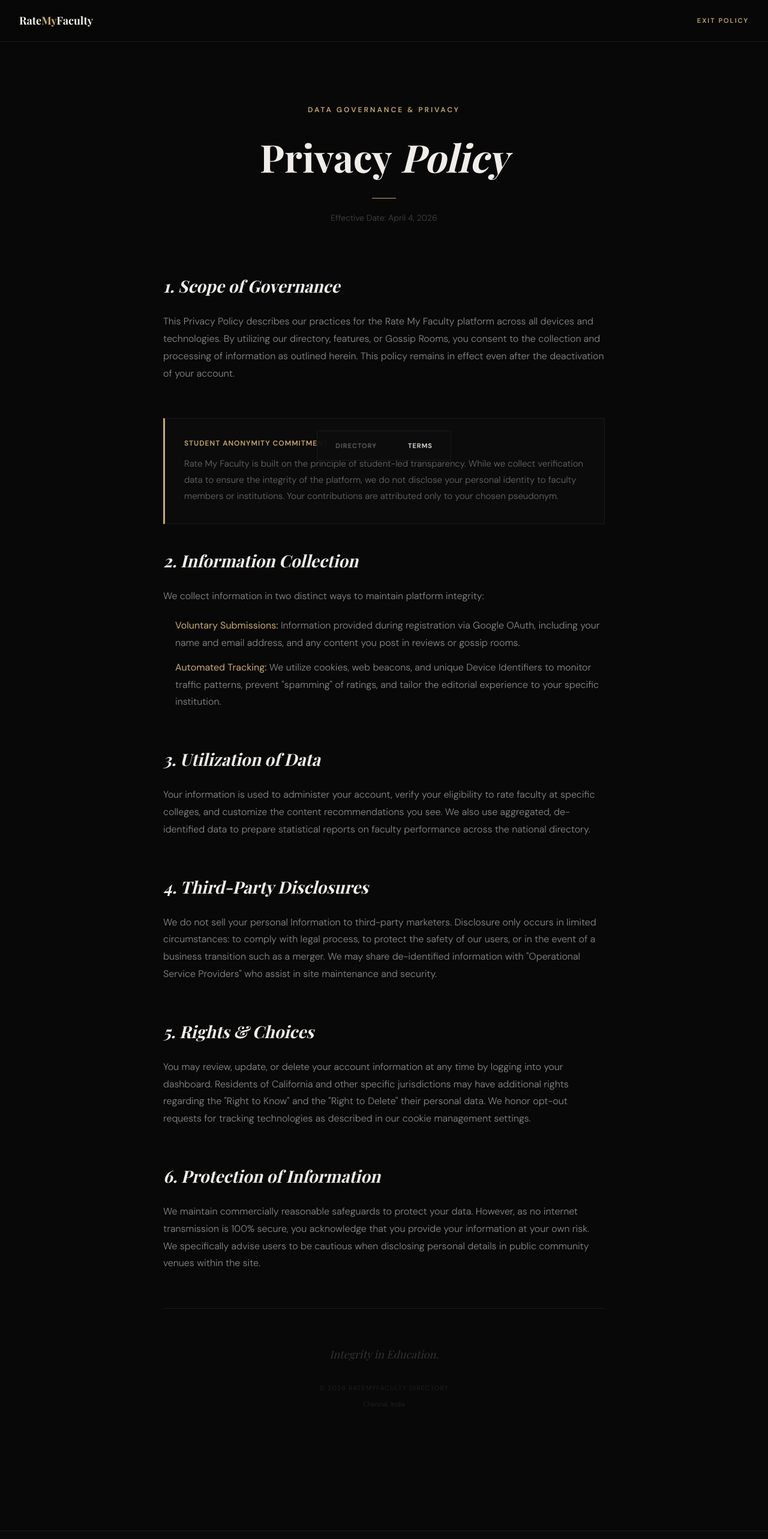
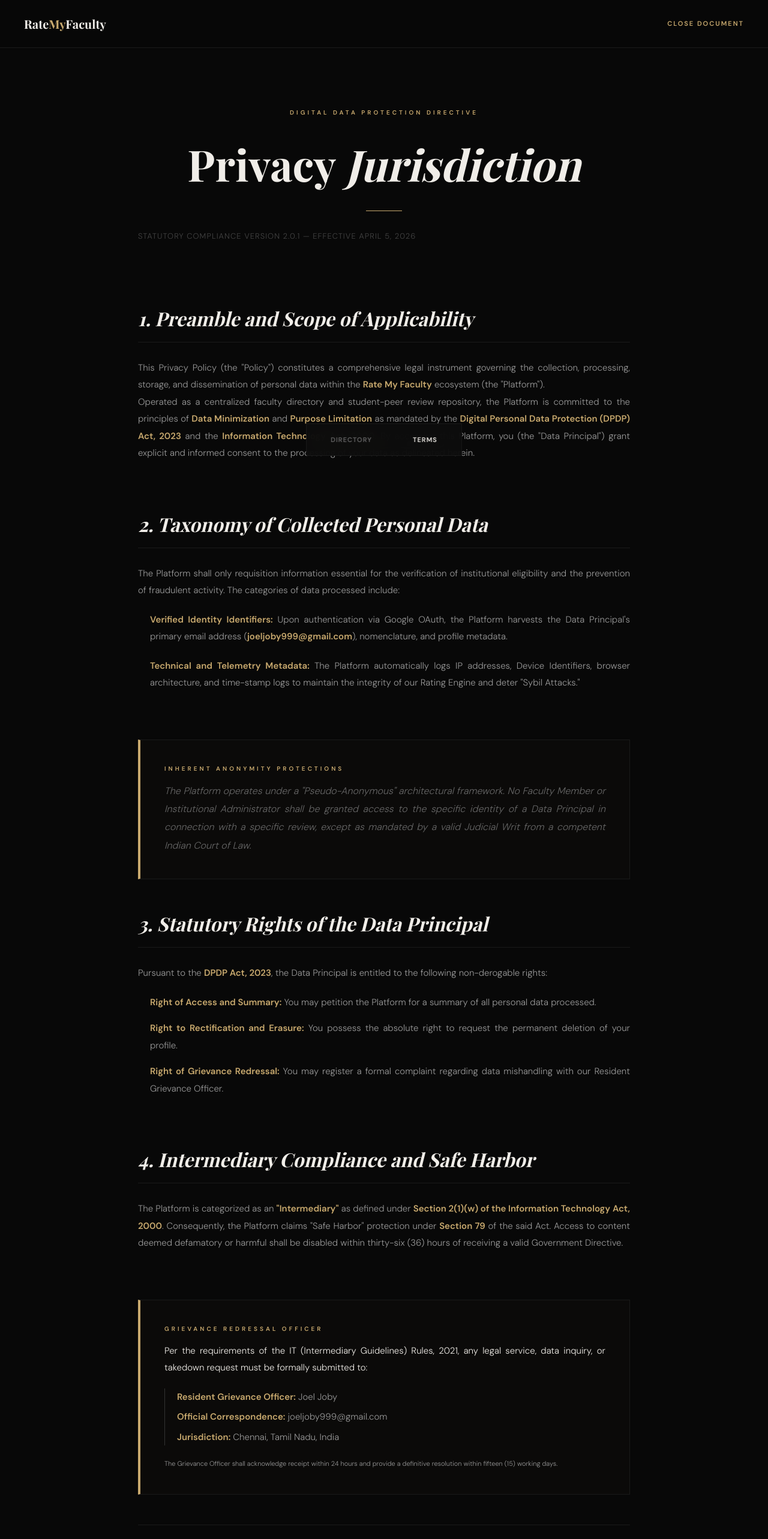
Before and after one commit to jj5585/Rate-My-Faculty, a Next.js app: page /privacy in a window 1280 px wide. Shown: the top 2566 px of the page at 60% size. Built offline with nearby package versions, Linux system fonts and the light colour scheme; a web font is replaced by a local one.

Commit message:
V2 Launch: Platform Rebrand, Legal Compliance, and Career Hub Teaser

```diff
--- a/src/app/page.tsx
+++ b/src/app/page.tsx
@@ -264,14 +264,21 @@ export default function HomePage() {
   height: "60px",
 }}>
   <div style={{ display: "flex", alignItems: "center", gap: "10px" }}>
+    <Link href="/" style={{ textDecoration: "none" }}>
       <span className="playfair" style={{ fontSize: "18px", fontWeight: 700, letterSpacing: "-0.3px", color: "#f0ede8" }}>
         Rate<span style={{ color: "#c8a96e" }}>My</span>Faculty
       </span>
+    </Link>
   </div>
-        <div style={{ display: "flex", alignItems: "center", gap: "16px" }}>
-          <Link href="/leaderboard" className="dmsans" style={{ fontSize: "12px", color: "#666", textDecoration: "none", letterSpacing: "1px", textTransform: "uppercase" }}>
-            Leaderboard
+
+  <div style={{ display: "flex", alignItems: "center", gap: "20px" }}>
+
+    {/* --- PROFILE LINK ADDED HERE --- */}
+    <Link href="/profile" className="dmsans" style={{ fontSize: "12px", color: "#666", textDecoration: "none", letterSpacing: "1px", textTransform: "uppercase" }}>
+      Profile
     </Link>
+    {/* ------------------------------ */}
+
     <button
       onClick={() => session ? signOut() : signIn("google")}
       className="btn-ghost"
--- a/src/app/privacy/page.tsx
+++ b/src/app/privacy/page.tsx
@@ -18,7 +18,7 @@ export default function PrivacyPage() {
       backgroundColor: "#080808",
       color: "#f0ede8",
       fontFamily: "'DM Sans', sans-serif",
-      paddingBottom: "100px",
+      paddingBottom: "120px",
       position: "relative"
     }}>
       <style dangerouslySetInnerHTML={{ __html: `
@@ -27,42 +27,57 @@ export default function PrivacyPage() {
         .playfair { font-family: 'Playfair Display', serif !important; }
         .dmsans { font-family: 'DM Sans', sans-serif !important; }
 
-        section { margin-bottom: 60px; }
+        section { margin-bottom: 80px; }
         h2 {
           font-family: 'Playfair Display', serif;
-          font-size: 28px;
+          font-size: 32px;
           font-weight: 700;
-          margin-bottom: 24px;
+          margin-bottom: 28px;
           color: #f0ede8;
           font-style: italic;
+          border-bottom: 1px solid #1a1a1a;
+          padding-bottom: 15px;
         }
         p, li {
-          font-size: 16px;
-          line-height: 1.8;
-          color: #888;
+          font-size: 15px;
+          line-height: 1.9;
+          color: #999;
           font-weight: 300;
+          text-align: justify;
         }
-        .policy-box {
+        strong { color: #c8a96e; font-weight: 600; }
+
+        .statutory-card {
           border: 1px solid #1a1a1a;
-          padding: 32px;
-          margin: 40px 0;
-          background: rgba(255, 255, 255, 0.01);
-          border-left: 3px solid #c8a96e;
+          padding: 40px;
+          margin: 50px 0;
+          background: rgba(200, 169, 110, 0.01);
+          border-left: 4px solid #c8a96e;
+        }
+
+        .legal-header {
+            text-transform: uppercase;
+            letter-spacing: 4px;
+            font-size: 10px;
+            color: #c8a96e;
+            font-weight: 700;
+            margin-bottom: 15px;
+            display: block;
         }
       `}} />
 
       {/* NAV */}
       <nav style={{
         position: "sticky", top: 0, zIndex: 100,
-        backgroundColor: "rgba(8,8,8,0.95)",
+        backgroundColor: "rgba(8,8,8,0.98)",
         backdropFilter: "blur(20px)",
         borderBottom: "1px solid #1a1a1a",
-        padding: "0 32px",
+        padding: "0 40px",
         display: "flex", alignItems: "center", justifyContent: "space-between",
-        height: "70px",
+        height: "80px",
       }}>
         <Link href="/" style={{ textDecoration: "none" }}>
-          <span className="playfair" style={{ fontSize: "18px", fontWeight: 700, color: "#f0ede8" }}>
+          <span className="playfair" style={{ fontSize: "20px", fontWeight: 700, color: "#f0ede8" }}>
             Rate<span style={{ color: "#c8a96e" }}>My</span>Faculty
           </span>
         </Link>
@@ -70,93 +85,106 @@ export default function PrivacyPage() {
           fontSize: "11px", fontWeight: 700, color: "#c8a96e",
           textDecoration: "none", letterSpacing: "2px", textTransform: "uppercase"
         }}>
-          Exit Policy
+          Close Document
         </Link>
       </nav>
 
-      <main style={{ maxWidth: "800px", margin: "0 auto", padding: "100px 32px" }}>
+      <main style={{ maxWidth: "900px", margin: "0 auto", padding: "100px 40px" }}>
 
-        <header style={{ marginBottom: "80px", textAlign: "center" }}>
-          <span style={{ color: "#c8a96e", textTransform: "uppercase", letterSpacing: "3px", fontSize: "12px", fontWeight: 600 }}>
-            Data Governance & Privacy
-          </span>
-          <h1 className="playfair" style={{ fontSize: "clamp(40px, 8vw, 64px)", fontWeight: 700, margin: "20px 0" }}>
-            Privacy <span style={{ fontStyle: "italic" }}>Policy</span>
+        <header style={{ marginBottom: "100px", textAlign: "center" }}>
+          <span className="legal-header">Digital Data Protection Directive</span>
+          <h1 className="playfair" style={{ fontSize: "clamp(48px, 10vw, 72px)", fontWeight: 700, margin: "24px 0" }}>
+            Privacy <span style={{ fontStyle: "italic" }}>Jurisdiction</span>
           </h1>
-          <div style={{ width: "40px", height: "1px", background: "#c8a96e", margin: "0 auto 20px" }} />
-          <p className="dmsans" style={{ fontSize: "14px", color: "#444" }}>Effective Date: April 4, 2026</p>
+          <div style={{ width: "60px", height: "1px", background: "#c8a96e", margin: "0 auto 30px" }} />
+          <p className="dmsans" style={{ fontSize: "13px", color: "#444", letterSpacing: "1px" }}>
+            STATUTORY COMPLIANCE VERSION 2.0.1 — EFFECTIVE APRIL 5, 2026
+          </p>
         </header>
 
         <section>
-          <h2>1. Scope of Governance</h2>
+          <h2>1. Preamble and Scope of Applicability</h2>
           <p>
-            This Privacy Policy describes our practices for the Rate My Faculty platform across all devices and technologies. By utilizing our directory, features, or Gossip Rooms, you consent to the collection and processing of information as outlined herein. This policy remains in effect even after the deactivation of your account.
+            This Privacy Policy (the "Policy") constitutes a comprehensive legal instrument governing the collection, processing, storage, and dissemination of personal data within the <strong>Rate My Faculty</strong> ecosystem (the "Platform").
+          </p>
+          <p>
+            Operated as a centralized faculty directory and student-peer review repository, the Platform is committed to the principles of <strong>Data Minimization</strong> and <strong>Purpose Limitation</strong> as mandated by the <strong>Digital Personal Data Protection (DPDP) Act, 2023</strong> and the <strong>Information Technology Act, 2000</strong>. By accessing this Platform, you (the "Data Principal") grant explicit and informed consent to the processing of your data as delineated herein.
           </p>
         </section>
 
-        <div className="policy-box">
-          <h3 className="dmsans" style={{ fontSize: "12px", fontWeight: 700, color: "#c8a96e", letterSpacing: "1px", marginBottom: "12px", textTransform: "uppercase" }}>
-            Student Anonymity Commitment
-          </h3>
-          <p style={{ fontSize: "15px", color: "#666" }}>
-            Rate My Faculty is built on the principle of student-led transparency. While we collect verification data to ensure the integrity of the platform, we do not disclose your personal identity to faculty members or institutions. Your contributions are attributed only to your chosen pseudonym.
+        <section>
+          <h2>2. Taxonomy of Collected Personal Data</h2>
+          <p>
+            The Platform shall only requisition information essential for the verification of institutional eligibility and the prevention of fraudulent activity. The categories of data processed include:
           </p>
-        </div>
+          <ul style={{ paddingLeft: "20px", marginTop: "20px" }}>
+            <li style={{ marginBottom: "20px" }}>
+                <strong>Verified Identity Identifiers:</strong> Upon authentication via Google OAuth, the Platform harvests the Data Principal's primary email address (<strong>joeljoby999@gmail.com</strong>), nomenclature, and profile metadata.
+            </li>
+            <li style={{ marginBottom: "20px" }}>
+                <strong>Technical and Telemetry Metadata:</strong> The Platform automatically logs IP addresses, Device Identifiers, browser architecture, and time-stamp logs to maintain the integrity of our Rating Engine and deter "Sybil Attacks."
+            </li>
+          </ul>
+        </section>
+
+        <section className="statutory-card">
+          <h3 className="legal-header">Inherent Anonymity Protections</h3>
+          <p style={{ fontSize: "16px", color: "#666", fontStyle: "italic" }}>
+            The Platform operates under a "Pseudo-Anonymous" architectural framework. No Faculty Member or Institutional Administrator shall be granted access to the specific identity of a Data Principal in connection with a specific review, except as mandated by a valid Judicial Writ from a competent Indian Court of Law.
+          </p>
+        </section>
 
         <section>
-          <h2>2. Information Collection</h2>
-          <p>We collect information in two distinct ways to maintain platform integrity:</p>
+          <h2>3. Statutory Rights of the Data Principal</h2>
+          <p>
+            Pursuant to the <strong>DPDP Act, 2023</strong>, the Data Principal is entitled to the following non-derogable rights:
+          </p>
           <ul style={{ paddingLeft: "20px", marginTop: "20px" }}>
-            <li style={{ marginBottom: "12px" }}><strong style={{ color: "#c8a96e" }}>Voluntary Submissions:</strong> Information provided during registration via Google OAuth, including your name and email address, and any content you post in reviews or gossip rooms.</li>
-            <li style={{ marginBottom: "12px" }}><strong style={{ color: "#c8a96e" }}>Automated Tracking:</strong> We utilize cookies, web beacons, and unique Device Identifiers to monitor traffic patterns, prevent "spamming" of ratings, and tailor the editorial experience to your specific institution.</li>
+            <li style={{ marginBottom: "15px" }}><strong>Right of Access and Summary:</strong> You may petition the Platform for a summary of all personal data processed.</li>
+            <li style={{ marginBottom: "15px" }}><strong>Right to Rectification and Erasure:</strong> You possess the absolute right to request the permanent deletion of your profile.</li>
+            <li style={{ marginBottom: "15px" }}><strong>Right of Grievance Redressal:</strong> You may register a formal complaint regarding data mishandling with our Resident Grievance Officer.</li>
           </ul>
         </section>
 
         <section>
-          <h2>3. Utilization of Data</h2>
+          <h2>4. Intermediary Compliance and Safe Harbor</h2>
           <p>
-            Your information is used to administer your account, verify your eligibility to rate faculty at specific colleges, and customize the content recommendations you see. We also use aggregated, de-identified data to prepare statistical reports on faculty performance across the national directory.
+            The Platform is categorized as an <strong>"Intermediary"</strong> as defined under <strong>Section 2(1)(w) of the Information Technology Act, 2000</strong>. Consequently, the Platform claims "Safe Harbor" protection under <strong>Section 79</strong> of the said Act. Access to content deemed defamatory or harmful shall be disabled within thirty-six (36) hours of receiving a valid Government Directive.
           </p>
         </section>
 
-        <section>
-          <h2>4. Third-Party Disclosures</h2>
-          <p>
-            We do not sell your personal Information to third-party marketers. Disclosure only occurs in limited circumstances: to comply with legal process, to protect the safety of our users, or in the event of a business transition such as a merger. We may share de-identified information with "Operational Service Providers" who assist in site maintenance and security.
+        <section className="statutory-card">
+          <h3 className="legal-header">Grievance Redressal Officer</h3>
+          <p style={{ color: "#f0ede8", marginBottom: "20px" }}>
+            Per the requirements of the IT (Intermediary Guidelines) Rules, 2021, any legal service, data inquiry, or takedown request must be formally submitted to:
           </p>
-        </section>
-
-        <section>
-          <h2>5. Rights & Choices</h2>
-          <p>
-            You may review, update, or delete your account information at any time by logging into your dashboard. Residents of California and other specific jurisdictions may have additional rights regarding the "Right to Know" and the "Right to Delete" their personal data. We honor opt-out requests for tracking technologies as described in our cookie management settings.
-          </p>
-        </section>
-
-        <section>
-          <h2>6. Protection of Information</h2>
-          <p>
-            We maintain commercially reasonable safeguards to protect your data. However, as no internet transmission is 100% secure, you acknowledge that you provide your information at your own risk. We specifically advise users to be cautious when disclosing personal details in public community venues within the site.
+          <div style={{ paddingLeft: "20px", borderLeft: "1px solid #333" }}>
+            <p style={{ margin: "5px 0" }}><strong>Resident Grievance Officer:</strong> Joel Joby</p>
+            <p style={{ margin: "5px 0" }}><strong>Official Correspondence:</strong> joeljoby999@gmail.com</p>
+            <p style={{ margin: "5px 0" }}><strong>Jurisdiction:</strong> Chennai, Tamil Nadu, India</p>
+          </div>
+          <p style={{ fontSize: "11px", marginTop: "20px" }}>
+            The Grievance Officer shall acknowledge receipt within 24 hours and provide a definitive resolution within fifteen (15) working days.
           </p>
         </section>
 
         <footer style={{ borderTop: "1px solid #1a1a1a", paddingTop: "60px", textAlign: "center" }}>
-          <p className="playfair" style={{ fontStyle: "italic", fontSize: "18px", color: "#333" }}>Integrity in Education.</p>
-          <div style={{ marginTop: "30px" }}>
-            <p style={{ fontSize: "11px", color: "#222", letterSpacing: "1px" }}>© 2026 RATEMYFACULTY DIRECTORY</p>
-            <p style={{ fontSize: "11px", color: "#222", marginTop: "8px" }}>Chennai, India</p>
+          <p className="playfair" style={{ fontStyle: "italic", fontSize: "18px", color: "#333" }}>Lex Data Veritas.</p>
+          <div style={{ marginTop: "40px" }}>
+            <p style={{ fontSize: "11px", color: "#222", letterSpacing: "2px", textTransform: "uppercase" }}>© 2026 RATEMYFACULTY DIRECTORY & CO.</p>
+            <p style={{ fontSize: "11px", color: "#222", marginTop: "10px" }}>Authorized and Regulated in India</p>
           </div>
         </footer>
       </main>
 
-      {/* Floating Nav */}
+      {/* Floating Footer Nav */}
       <div style={{
-        position: "fixed", bottom: "32px", left: "50%", transform: "translateX(-50%)",
-        backgroundColor: "rgba(13, 13, 13, 0.9)", backdropFilter: "blur(20px)",
-        border: "1px solid #1a1a1a", borderRadius: "2px", display: "flex", padding: "6px", gap: "4px", zIndex: 9999
+        position: "fixed", bottom: "40px", left: "50%", transform: "translateX(-50%)",
+        backgroundColor: "rgba(13, 13, 13, 0.95)", backdropFilter: "blur(20px)",
+        border: "1px solid #1a1a1a", borderRadius: "2px", display: "flex", padding: "8px", gap: "4px", zIndex: 9999
       }}>
-        <Link href="/" style={{ padding: "10px 24px", color: "#666", textDecoration: "none", fontSize: "11px", fontWeight: 700, letterSpacing: "1px", textTransform: "uppercase" }}>Directory</Link>
-        <Link href="/terms" style={{ padding: "10px 24px", color: "#f0ede8", textDecoration: "none", fontSize: "11px", fontWeight: 700, letterSpacing: "1px", textTransform: "uppercase" }}>Terms</Link>
+        <Link href="/" style={{ padding: "10px 32px", color: "#666", textDecoration: "none", fontSize: "11px", fontWeight: 700, letterSpacing: "1px", textTransform: "uppercase" }}>Directory</Link>
+        <Link href="/terms" style={{ padding: "10px 32px", color: "#f0ede8", textDecoration: "none", fontSize: "11px", fontWeight: 700, letterSpacing: "1px", textTransform: "uppercase" }}>Terms</Link>
       </div>
     </div>
   )
```
Also changed, not shown: src/app/api/profile/route.ts (added, +94 -0 lines), 1 other file (tests, documents, lock files or other folders). Lines whose indentation alone changed are shown as unchanged.
